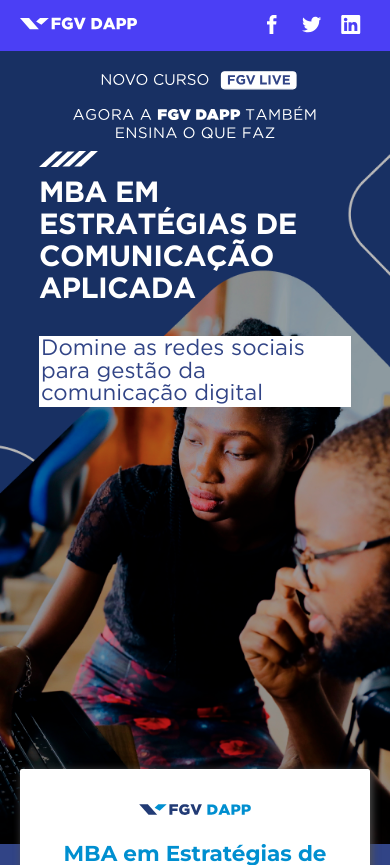
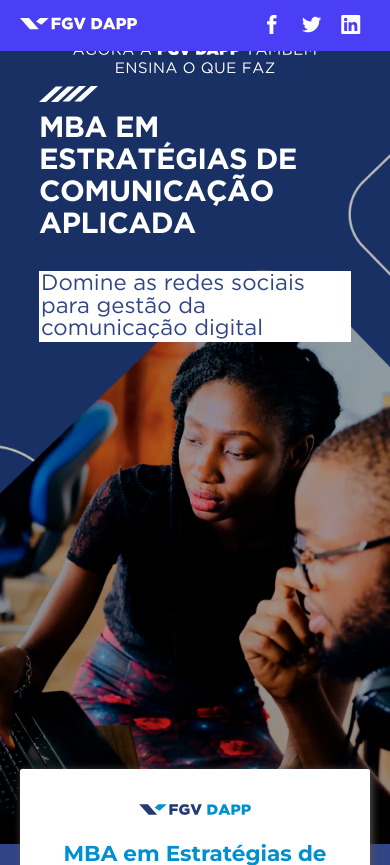
Before and after one commit to yanhill/mba-em-estrategia-de-comunicacao-aplicada, a PHP site: page / in a window 390 px wide. Shown: the top 865 px of the page. Run offline with PHP 8.4, Linux system fonts and the light colour scheme.

Commit message:
Add files via upload

```diff
--- a/style-header.css
+++ b/style-header.css
@@ -91,7 +91,7 @@
         background-size: cover;
        }
     .tudinho {
-        top: 70px;
+        top: 5px;
         position: absolute;
        }
 
```
